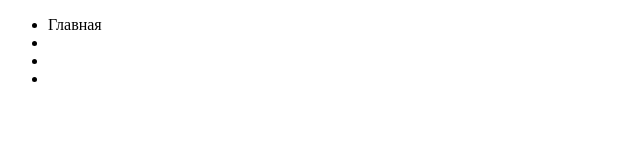
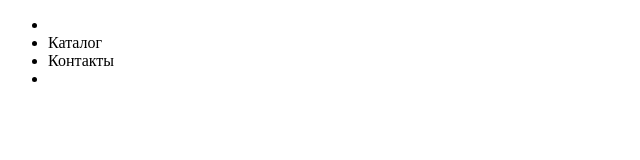
Before and after one commit to Dmitriy8413/Learngit, a plain HTML site: page index.html in a window 1280 px wide. Shown: the whole page, without its empty margins (0-640 px from the left). Drawn offline with Linux system fonts and the light colour scheme.

Commit message:
change-link

```diff
--- a/index.html
+++ b/index.html
@@ -9,9 +9,9 @@
 <body>
     <nav>
         <ul>
-            <li>Главная</li>
             <li></li>
-            <li></li>
+            <li>Каталог</li>
+            <li>Контакты</li>
             <li></li>
         </ul>
     </nav>
```
